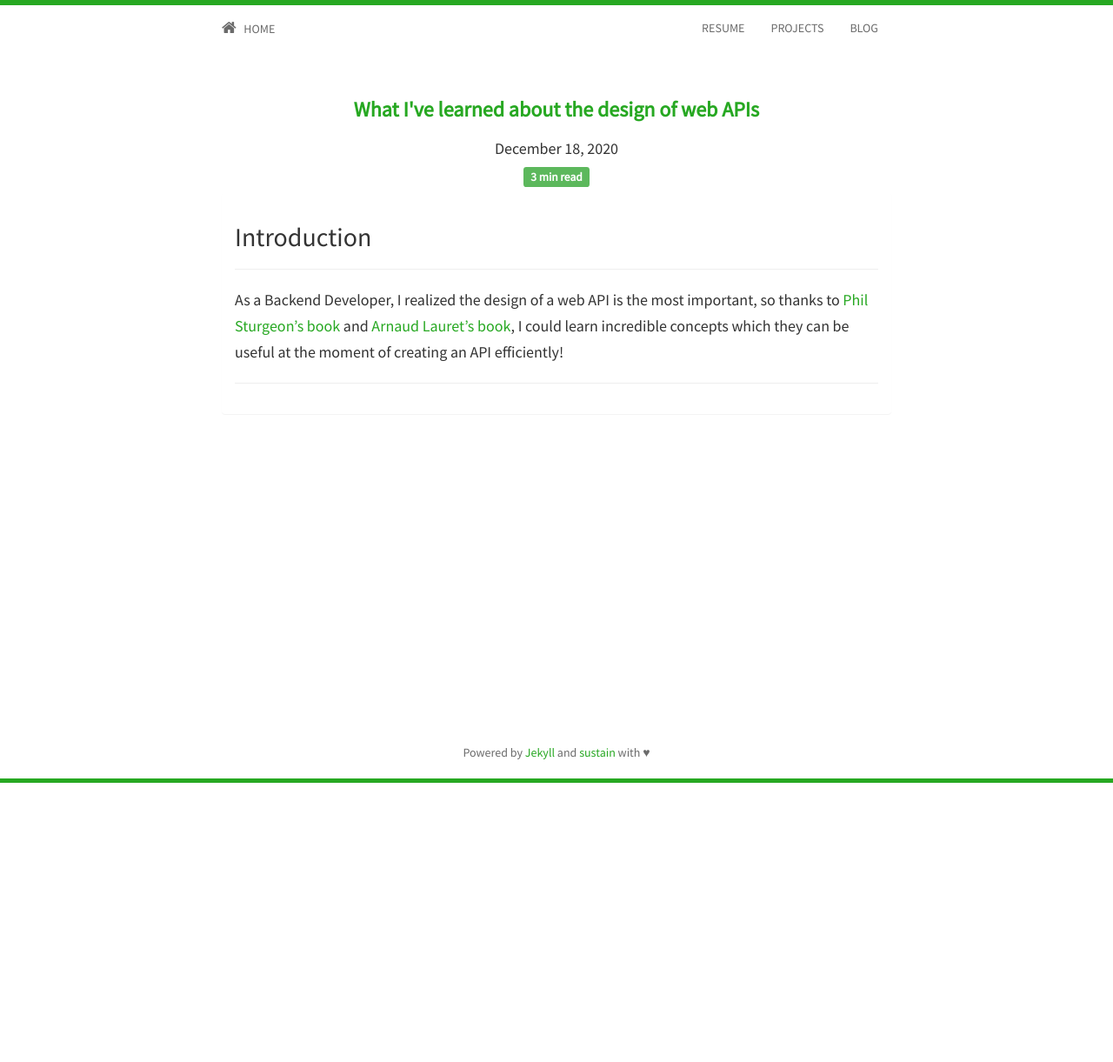
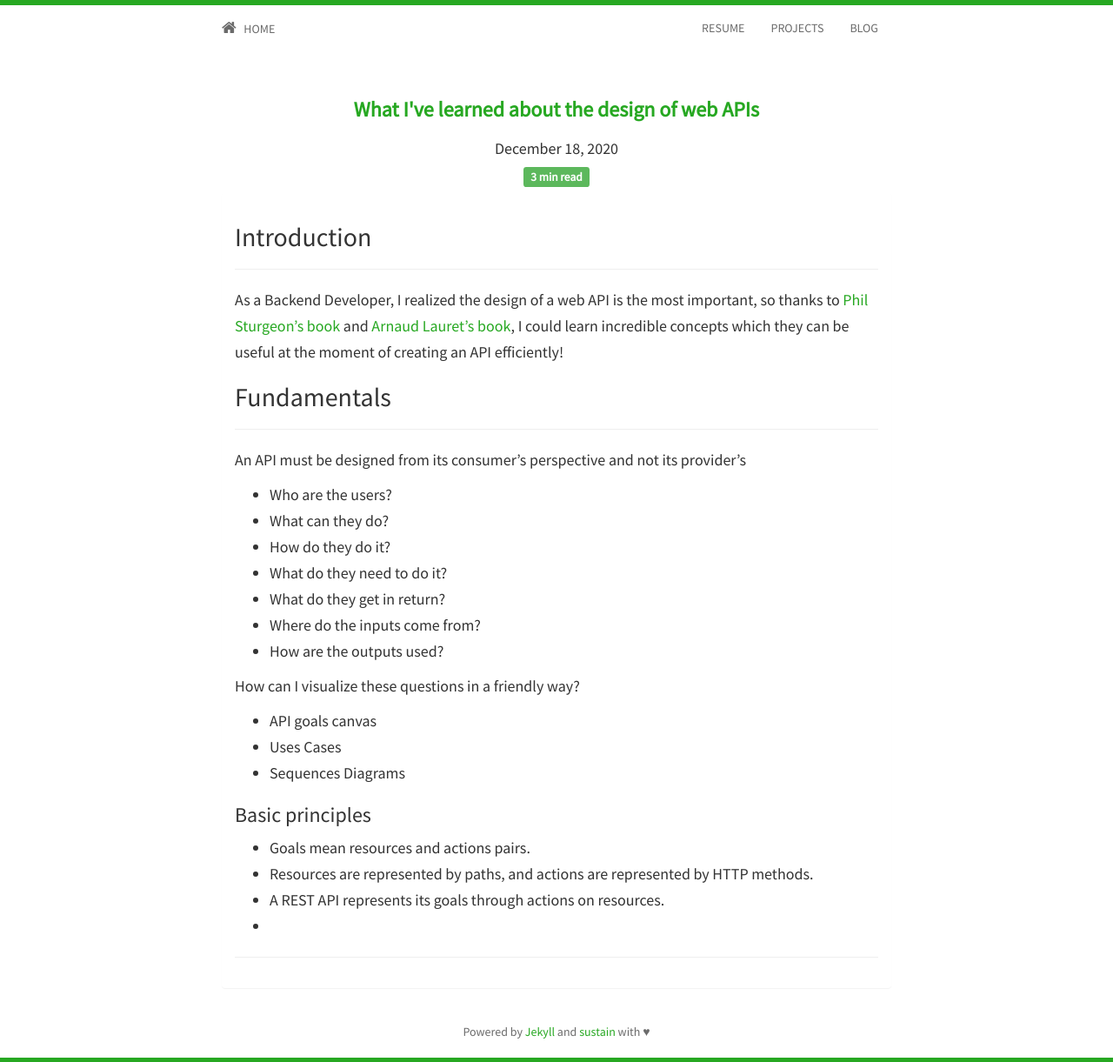
Before and after one commit to jfernancordova/jfernancordova.github.io, a Jekyll site: the page built from _posts/2020-12-18-what-i-have-learned-about-the-design-of-web-apis.md, in a window 1280 px wide. Shown: the whole page at 87% size. Built offline with Jekyll 4.4.1, drawn with Linux system fonts in a browser that asks for light colours; nearby versions of some CDN libraries; comment, search, counter and statistics services are not loaded; before the commit the page ends 900 px from its top, so only the background shows below that.

Commit message:
Refactoring

```diff
--- a/_posts/2020-12-18-what-i-have-learned-about-the-design-of-web-apis.md
+++ b/_posts/2020-12-18-what-i-have-learned-about-the-design-of-web-apis.md
@@ -9,3 +9,29 @@ tags:
 ---
 
 As a Backend Developer, I realized the design of a web API is the most important, so thanks to [Phil Sturgeon's book](https://apisyouwonthate.com/books/build-apis-you-wont-hate) and [Arnaud Lauret's book](https://www.manning.com/books/the-design-of-web-apis), I could learn incredible concepts which they can be useful at the moment of creating an API efficiently!
+
+## Fundamentals
+---
+
+An API must be designed from its consumer’s perspective and not its provider’s
+
+* Who are the users?
+* What can they do?
+* How do they do it?
+* What do they need to do it?
+* What do they get in return?
+* Where do the inputs come from?
+* How are the outputs used?
+
+How can I visualize these questions in a friendly way?
+
+* API goals canvas
+* Uses Cases
+* Sequences Diagrams
+
+### Basic principles
+
+* Goals mean resources and actions pairs.
+* Resources are represented by paths, and actions are represented by HTTP methods.
+* A REST API represents its goals through actions on resources.
+*
```
Also changed, not shown: _posts/2018-01-18-about.md (renamed from _posts/2018-01-18-introducing-myself.md, +20 -3 lines), _posts/2018-03-15-how-i-work.md (renamed from _posts/2018-12-11-how-i-work.md, +15 -11 lines), _posts/2020-10-19-i-got-a-google-foobar-invitation-from-google.md (deleted, +0 -21 lines), assets/images/google.png, assets/images/notebook-min.jpg (added).
